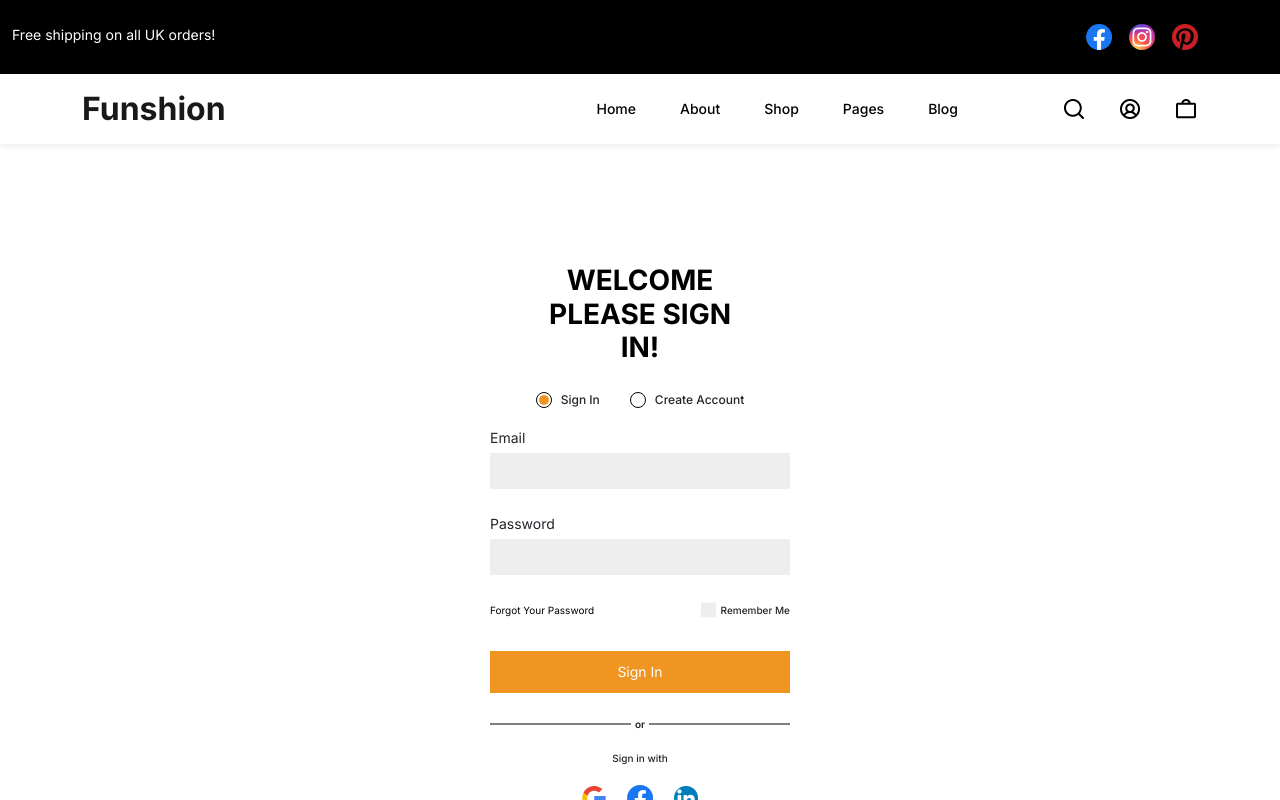
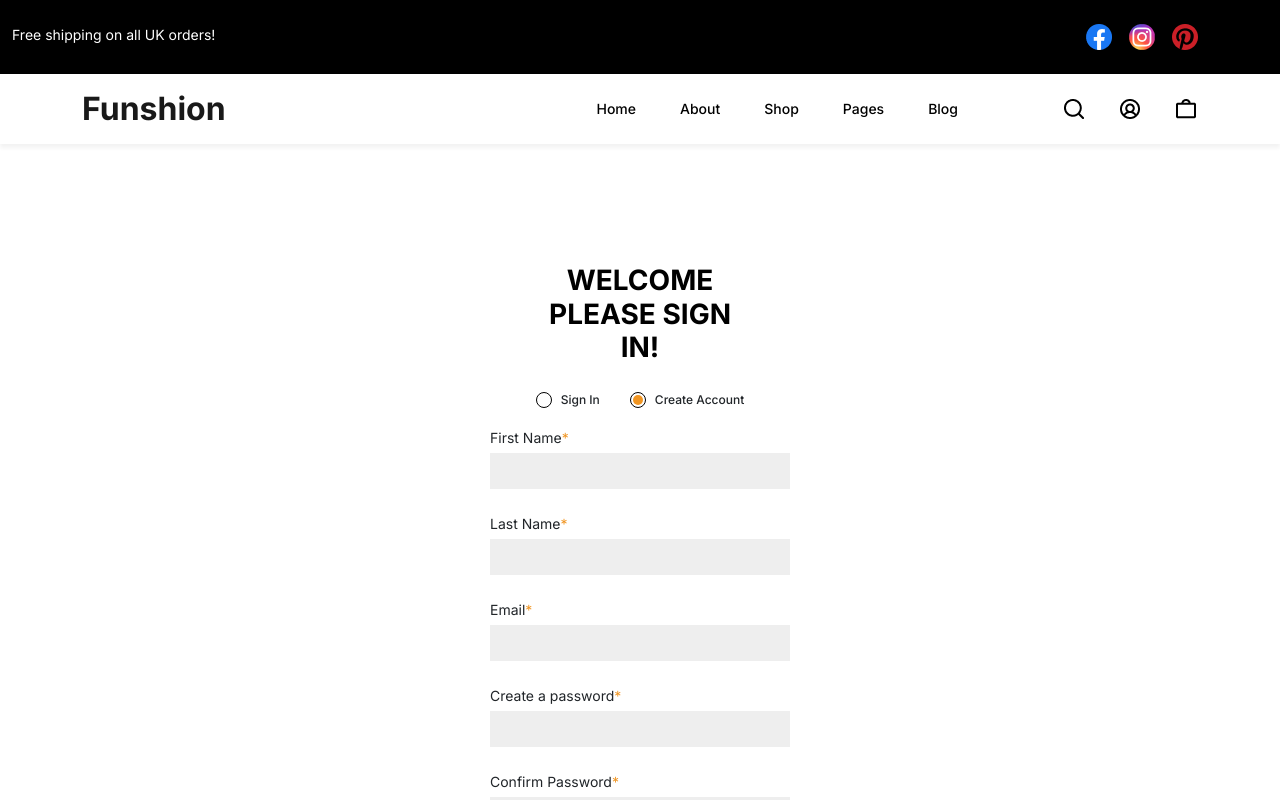
Before and after one commit to shahariar50/simple-ecommarce, a React (Create React App) app: page /signin in a window 1280 px wide. Both pictures are taken after a click on the label "Create Account". Shown: the top 800 px of the page. Built offline with nearby package versions, Linux system fonts and the light colour scheme.

Commit message:
added and setup register form

```diff
--- /dev/null
+++ b/src/components/forms/RegisterForm/RegisterForm.module.scss
@@ -0,0 +1,41 @@
+@import "style.scss";
+
+.registerForm {
+  max-width: 300px;
+  margin: 0 auto;
+  .orDevider {
+    position: relative;
+    z-index: 1;
+    text-align: center;
+    &::after {
+      content: "";
+      position: absolute;
+      width: 100%;
+      height: 1px;
+      top: 50%;
+      left: 0;
+      transform: translateY(-50%);
+      background-color: $black;
+      z-index: -1;
+    }
+    p {
+      font-size: 10px;
+      padding: 4px;
+      background-color: #fff;
+      font-weight: 600;
+    }
+  }
+  .thirdPartySignIn {
+    p {
+      font-size: 10px;
+      font-weight: 500;
+    }
+    ul {
+      li {
+        list-style: none;
+        padding-left: 10px;
+        padding-right: 10px;
+      }
+    }
+  }
+}
--- /dev/null
+++ b/src/components/forms/RegisterForm/index.js
@@ -0,0 +1,171 @@
+import Button from "components/Button";
+import TextInput from "components/inputes/TextInput";
+import { Controller, useForm } from "react-hook-form";
+import { Link } from "react-router-dom";
+import styles from "./RegisterForm.module.scss";
+
+const RegisterForm = () => {
+  const {
+    control,
+    handleSubmit,
+    formState: { errors },
+  } = useForm();
+
+  const onSubmit = (data) => {
+    console.log(data);
+  };
+
+  return (
+    <form className={styles.registerForm} onSubmit={handleSubmit(onSubmit)}>
+      <Controller
+        control={control}
+        name="firstName"
+        render={({ field: { ...props } }) => (
+          <TextInput
+            label="First Name"
+            fullWidth
+            className="mb-3"
+            errorMessage={errors?.firstName?.message}
+            required
+            {...props}
+          />
+        )}
+        rules={{ required: "Require an First Name." }}
+      />
+      <Controller
+        control={control}
+        name="lastName"
+        render={({ field: { ...props } }) => (
+          <TextInput
+            label="Last Name"
+            fullWidth
+            className="mb-3"
+            errorMessage={errors?.lastName?.message}
+            required
+            {...props}
+          />
+        )}
+        rules={{
+          required: "Require a Last Name.",
+        }}
+      />
+      <Controller
+        control={control}
+        name="email"
+        render={({ field: { ...props } }) => (
+          <TextInput
+            label="Email"
+            type="email"
+            fullWidth
+            className="mb-3"
+            errorMessage={errors?.email?.message}
+            required
+            {...props}
+          />
+        )}
+        rules={{
+          required: "Require an email.",
+        }}
+      />
+      <Controller
+        control={control}
+        name="password"
+        render={({ field: { ...props } }) => (
+          <TextInput
+            label="Create a password"
+            type="password"
+            fullWidth
+            className="mb-3"
+            errorMessage={errors?.password?.message}
+            required
+            {...props}
+          />
+        )}
+        rules={{
+          required: "Require a password.",
+          minLength: { value: 6, message: "Minimum 6 character needed." },
+        }}
+      />
+      <Controller
+        control={control}
+        name="confirmPassword"
+        render={({ field: { ...props } }) => (
+          <TextInput
+            label="Confirm Password"
+            type="password"
+            fullWidth
+            className="mb-3"
+            errorMessage={errors?.confirmPassword?.message}
+            required
+            {...props}
+          />
+        )}
+        rules={{
+          required: "Require the confirm password.",
+        }}
+      />
+      <Controller
+        control={control}
+        name="address"
+        render={({ field: { ...props } }) => (
+          <TextInput
+            label="Address"
+            fullWidth
+            className="mb-3"
+            errorMessage={errors?.address?.message}
+            required
+            {...props}
+          />
+        )}
+        rules={{
+          required: "Require a address.",
+        }}
+      />
+      <Controller
+        control={control}
+        name="phone"
+        render={({ field: { ...props } }) => (
+          <TextInput
+            label="Phone"
+            fullWidth
+            className="mb-3"
+            errorMessage={errors?.phone?.message}
+            required
+            {...props}
+          />
+        )}
+        rules={{
+          required: "Require a phone number.",
+        }}
+      />
+      <Button fullWidth className="mb-3">
+        Sign Up
+      </Button>
+      <div className={`${styles.orDevider} position-relative mb-2`}>
+        <p className="d-inline-block mb-0">or</p>
+      </div>
+      <div className={styles.thirdPartySignIn}>
+        <p className="text-center">Sign up with</p>
+        <ul className="d-flex m-0 p-0 align-items-center justify-content-center">
+          <li>
+            <Link to="/">
+              <img src="/static/icons/Google G.png" alt="google" />
+            </Link>
+          </li>
+          <li>
+            <Link to="/">
+              <img src="/static/icons/facebook.png" alt="facebook" />
+            </Link>
+          </li>
+          <li>
+            <Link to="/">
+              <img src="/static/icons/linkedin.png" alt="linkedin" />
+            </Link>
+          </li>
+        </ul>
+      </div>
+    </form>
+  );
+};
+
+export default RegisterForm;
--- a/src/components/inputes/TextInput/index.js
+++ b/src/components/inputes/TextInput/index.js
@@ -3,7 +3,15 @@ import styles from "./TextInput.module.scss";
 
 const TextInput = React.forwardRef(
   (
-    { label, type = "text", className, fullWidth, errorMessage, ...props },
+    {
+      label,
+      type = "text",
+      className,
+      fullWidth,
+      errorMessage,
+      required,
+      ...props
+    },
     ref
   ) => {
     return (
@@ -12,7 +20,7 @@ const TextInput = React.forwardRef(
           {/* {console.log(props)} */}
           <p className="mb-1">
             {label}
-            {props?.required && <span className="text-theme-primary">*</span>}
+            {required && <span className="text-theme-primary">*</span>}
           </p>
           <input type={type} {...props} />
         </label>
--- a/src/pages/SignInPage/index.js
+++ b/src/pages/SignInPage/index.js
@@ -1,9 +1,13 @@
 import LoginForm from "components/forms/LoginForm";
+import RegisterForm from "components/forms/RegisterForm";
 import RadioInput from "components/inputes/RadioInput";
+import { useState } from "react";
 import { Link } from "react-router-dom";
 import styles from "./Signinpage.module.scss";
 
 const SignInPage = () => {
+  const [formState, setFormState] = useState("login");
+
   return (
     <div className={`pt-120 pb-100 ${styles.signInPage}`}>
       <div className="container">
@@ -14,12 +18,20 @@ const SignInPage = () => {
               className="me-30"
               name="signInOrLogin"
               label="Sign In"
-              checked
+              value="login"
+              onChange={({ target }) => setFormState(target.value)}
+              checked={formState === "login"}
             />
-            <RadioInput name="signInOrLogin" label="Create Account" />
+            <RadioInput
+              name="signInOrLogin"
+              value="register"
+              onChange={({ target }) => setFormState(target.value)}
+              label="Create Account"
+              checked={formState === "register"}
+            />
           </div>
         </div>
-        <LoginForm />
+        {formState === "login" ? <LoginForm /> : <RegisterForm />}
         <div
           className={`${styles.bottomLink} mt-4 d-flex justify-content-center`}
         >
```
